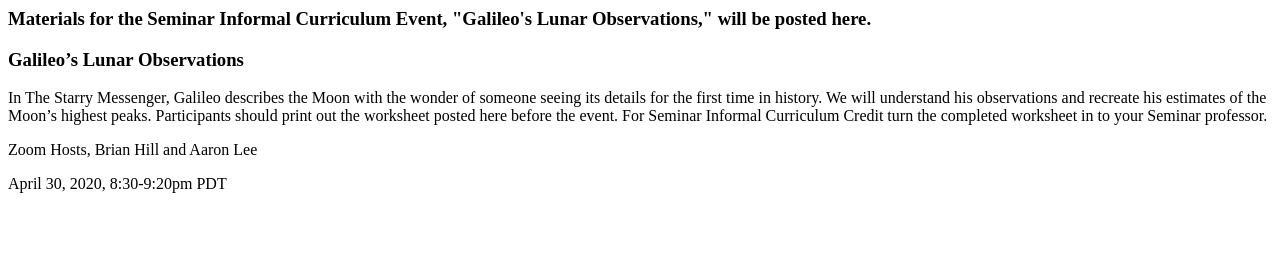
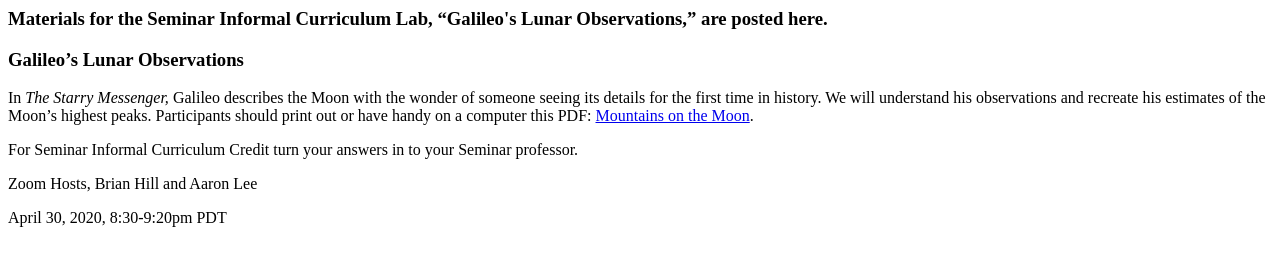
Before and after one commit to brianhill/physics90, a plain HTML site: page galileo_event/index.html in a window 1280 px wide. Drawn offline with Linux system fonts and the light colour scheme.

Commit message:
Event ready for downloading.

```diff
--- a/galileo_event/index.html
+++ b/galileo_event/index.html
@@ -1,13 +1,14 @@
 <html>
 <body>
-	<h3>Materials for the Seminar Informal Curriculum Event, "Galileo's Lunar Observations," will be posted here.</h3>
+	<h3>Materials for the Seminar Informal Curriculum Lab, &ldquo;Galileo's Lunar Observations,&rdquo; are posted here.</h3>
 
-	<h3>Galileo’s Lunar Observations</h3>
+	<h3>Galileo&rsquo;s Lunar Observations</h3>
 
-	<p>In The Starry Messenger, Galileo describes the Moon with the wonder of someone seeing its details for the first time in history. We will understand his observations and recreate his estimates of the Moon’s highest peaks. Participants should print out the worksheet posted
-	here
+	<p>In <em>The Starry Messenger,</em> Galileo describes the Moon with the wonder of someone seeing its details for the first time in history. We will understand his observations and recreate his estimates of the Moon&rsquo;s highest peaks. Participants should print out or have handy on a computer this PDF: <a href="./mountains_on_the_moon.pdf">Mountains on the Moon</a>.</p>
+
 	<!-- -- https://tinyurl.com/galileo-event -- -->
-	before the event. For Seminar Informal Curriculum Credit turn the completed worksheet in to your Seminar professor.</p>
+
+	<p>For Seminar Informal Curriculum Credit turn your answers in to your Seminar professor.</p>
 
 	<p>Zoom Hosts, Brian Hill and Aaron Lee</p>
 
```
Also changed, not shown: 1 other file.
